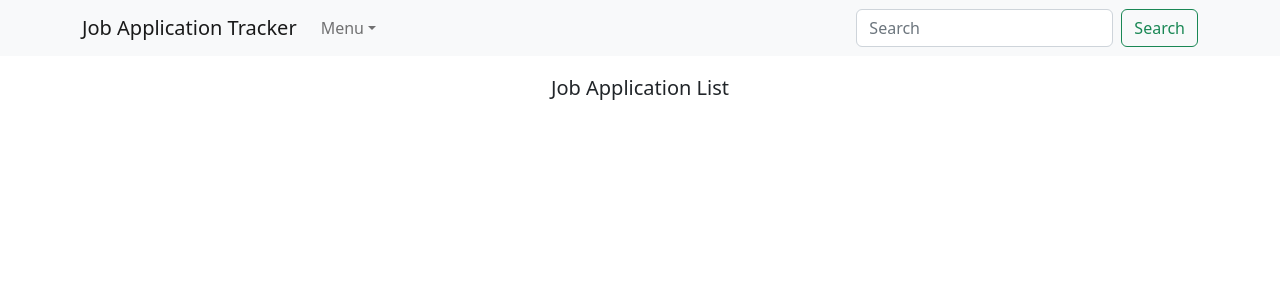
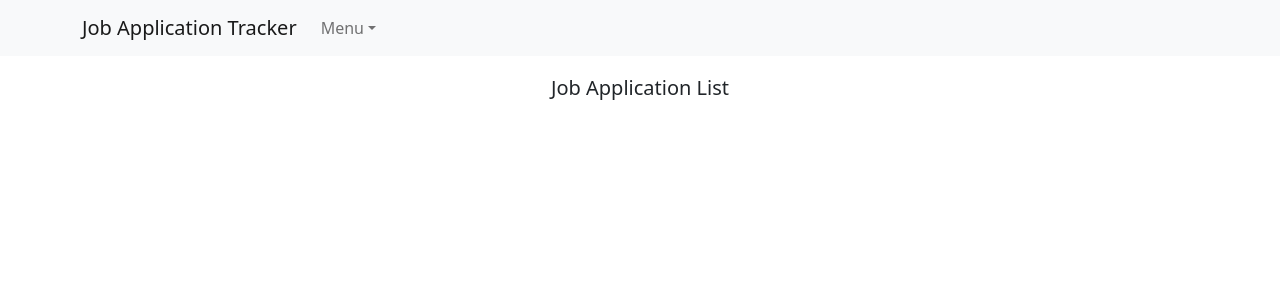
Before and after one commit to jpettit0317/JobApplicationTracker, a React (Create React App) app in the folder frontend/jobapptrackerfrontend/: page /jobapplist in a window 1280 px wide. Shown: the top 300 px of the page. Built offline with nearby package versions, Linux system fonts and the light colour scheme.

Commit message:
Removed searchbar from JobAppList. Removed unused imports.

```diff
--- a/frontend/jobapptrackerfrontend/src/components/editjobApp/EditJobAppPage.tsx
+++ b/frontend/jobapptrackerfrontend/src/components/editjobApp/EditJobAppPage.tsx
@@ -19,7 +19,6 @@ import { RoutePath } from "../../enums/RoutePath_enum";
 import { navBarTitle } from "../../constants/NavBarTitle";
 import { Button, Container, FloatingLabel, Form, Stack, Table } from "react-bootstrap";
 import { LoadingIndicator } from "../loadingindicator/LoadingIndicator";
-import { AddJobAppPageTestIds } from "../../enums/addjobapptestids/AddJobAppPageTestIds_enum";
 import { FormControlFeedback } from "../formcontrolhelper/FormControlFeedback";
 import { JobInterviewCard } from "../cards/jobinterviewcard/JobInterviewCard";
 
--- a/frontend/jobapptrackerfrontend/src/components/jobapplist/JobAppListPage.tsx
+++ b/frontend/jobapptrackerfrontend/src/components/jobapplist/JobAppListPage.tsx
@@ -1,6 +1,5 @@
 import { useNavigate } from "react-router";
 import { navBarTitle } from "../../constants/NavBarTitle";
-import { NavSearchBar } from "../navbar/NavSearchBar";
 import { JobAppListPageTestIds } from "./JobAppListPageTestIds";
 import { RoutePath } from "../../enums/RoutePath_enum";
 import { JobApplication } from "../../model/interfaces/jobapp/JobApplication";
@@ -19,6 +18,7 @@ import {
 } from "../../functions/session/localStorage";
 import { DeleteJobAppAlert } from "../alerts/deletejobappalert/DeleteJobAppAlert";
 import { deleteJobApp } from "../../functions/networkcalls/deleteJobApp";
+import { NavBar } from "../navbar/NavBar";
 
 export const JobAppListPage = () => {
     const navigate = useNavigate();
@@ -29,10 +29,6 @@ export const JobAppListPage = () => {
     const [alertErrorMessage, setAlertMessage] = useState<string>("");
     const [deleteIdSelected, setDeleteIdSelected] = useState<string>("");
     const [isDeleteAlertShowing, setIsDeleteAlertShowing] = useState<boolean>(false);
-
-    const onSearchButtonPressed = (searchTerm: string = "") => {
-        console.log("The search term is ", searchTerm);
-    };
 
     const logUserOut = () => {
         deleteTokenAndDate();
@@ -180,11 +176,11 @@ export const JobAppListPage = () => {
 
     return (
         <div>
-            <NavSearchBar
-                onSearchButtonPressed={onSearchButtonPressed}
+            <NavBar
                 title={navBarTitle}
                 logoutUser={logUserOut}
                 navigateToAddJobApp={navigateToAddJobApp}
+                shouldShowDropDown
             />
             { isAlertShowing &&
                 <JobAppAlert alertMessage={alertErrorMessage}
```
